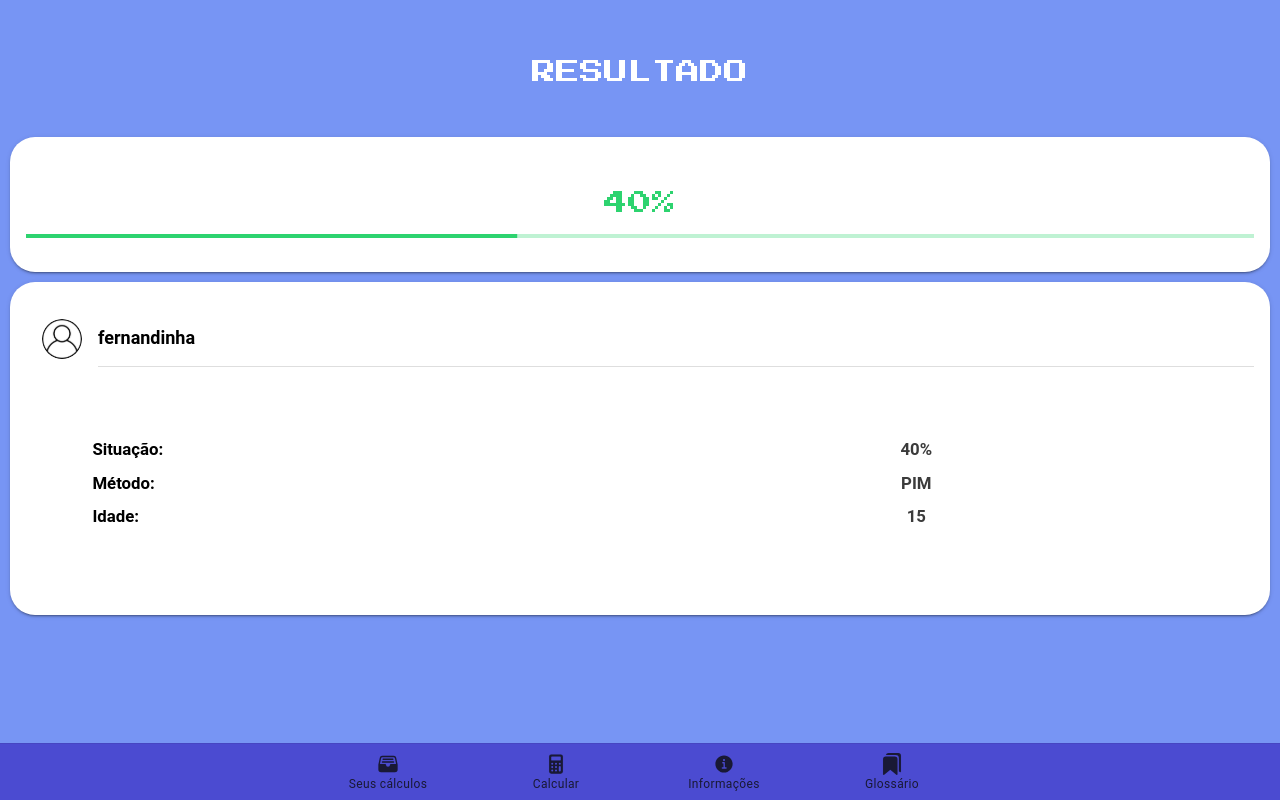
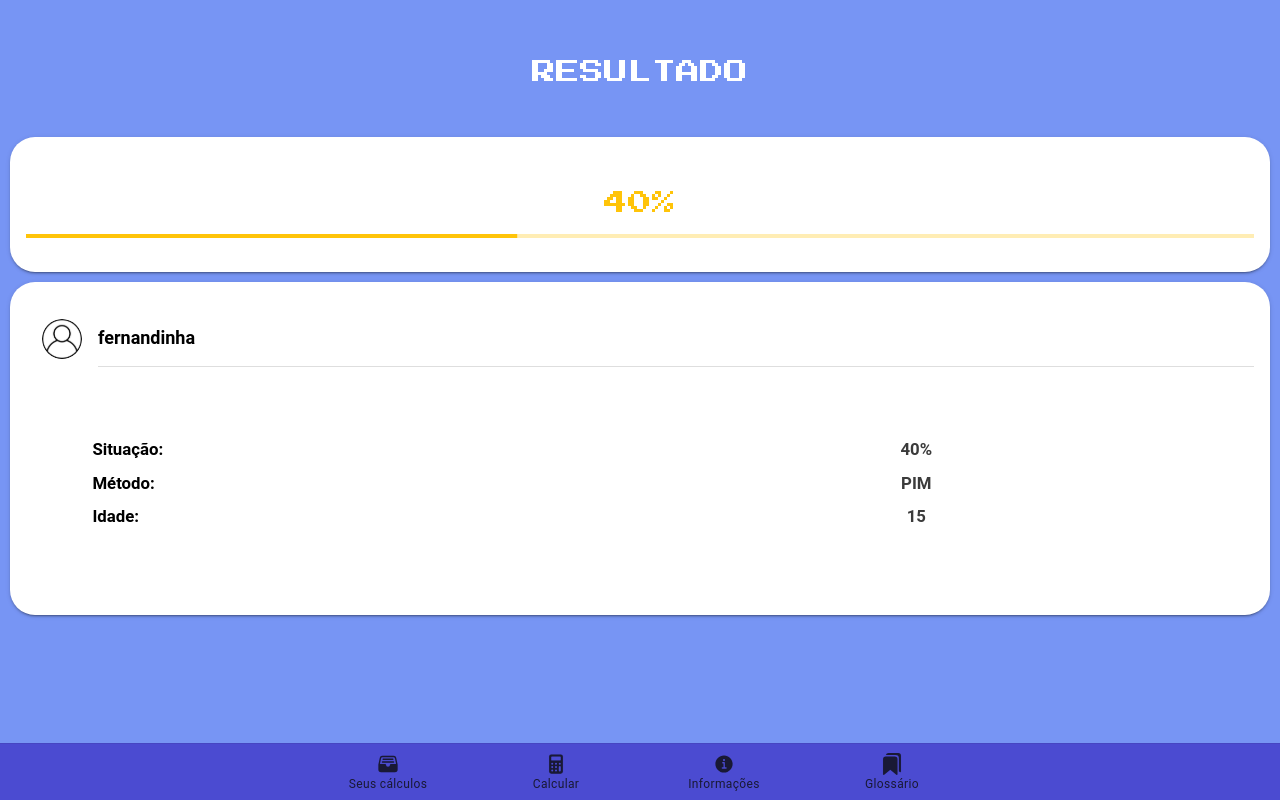
Before and after one commit to embscimatec/PimPelod2, a React (Create React App) app: page /resultado in a window 1280 px wide. Built offline with nearby package versions, Linux system fonts and the light colour scheme.

Commit message:
Altetrando escala de cores da barra de progresso

```diff
--- a/src/components/CardProgressBar.tsx
+++ b/src/components/CardProgressBar.tsx
@@ -8,10 +8,12 @@ interface Valor {
 const ProgressBar: FunctionComponent<Valor> = ( {porcentagem} : Valor ) => {
 
     const statusVital = () => {
-        if (porcentagem <= 0.4)
+        if (porcentagem <= 0.15)
             return "success";
-        else if (porcentagem > 0.4 && porcentagem < 0.7)
-            return "warning";
+        else if (porcentagem > 0.15 && porcentagem <= 0.45)
+            return "warning"
+        else if (porcentagem > 0.45 && porcentagem < 0.7)
+            return "danger";
         else
             return "dark";
     }
```
